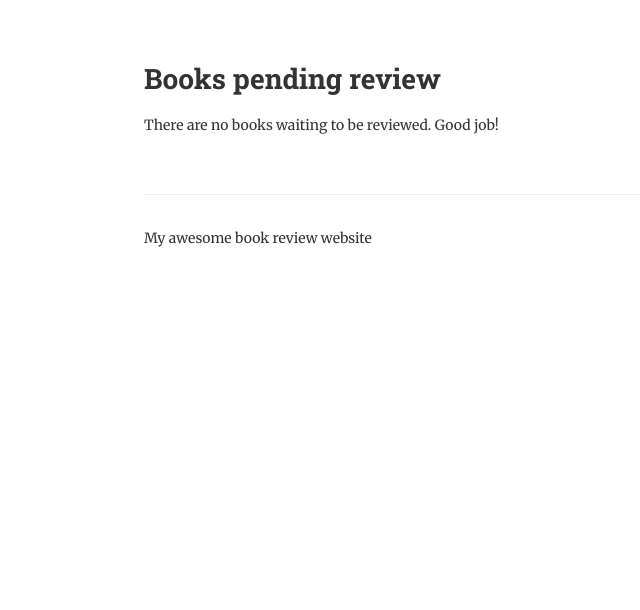
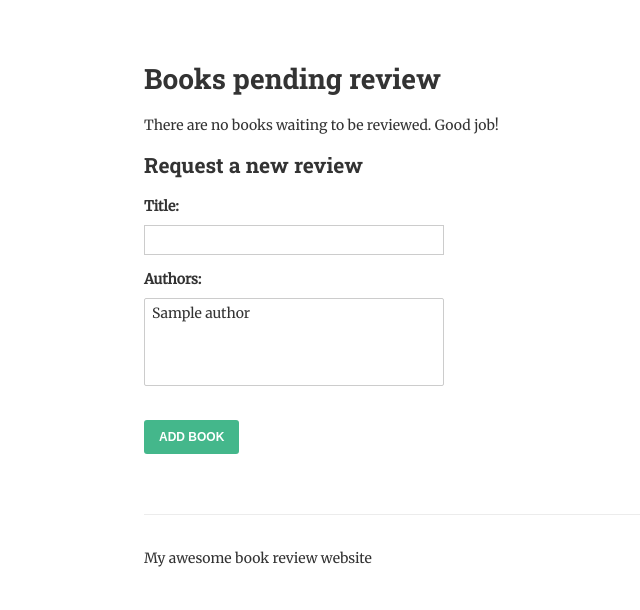
Before and after one commit to deanantonic/readit, a Django app: page /review/ in a window 1280 px wide. Shown: the part 190-800 px from the top of the page, without its empty margins (46-686 px from the left). Run offline with Django 3.2, Linux system fonts and the light colour scheme; tables that the repository leaves empty hold one stand-in row (values such as "Sample post").

Commit message:
Add ModelForm for creating new book review requests

```diff
--- a/books/forms.py
+++ b/books/forms.py
@@ -1,5 +1,5 @@
 from django import forms
-
+from .models import Book
 
 class ReviewForm(forms.Form):
 	"""
@@ -23,3 +23,9 @@ class ReviewForm(forms.Form):
 
 
 	)
+
+
+class BookForm(forms.ModelForm):
+	class Meta:
+		model = Book
+		fields = ['title', 'authors']
--- a/books/templates/list-to-review.html
+++ b/books/templates/list-to-review.html
@@ -25,4 +25,12 @@
 	{% else %}
 		<p>There are no books waiting to be reviewed.  Good job!</p>
 	{% endif %}
+
+	<h2>Request a new review</h2>
+
+    <form method='post'>
+        {% csrf_token %}
+        {{ form.as_p }}
+        <input type="submit" value="Add Book">
+
 {% endblock %}
--- a/books/views.py
+++ b/books/views.py
@@ -1,7 +1,7 @@
 from django.db.models import Count
 from django.shortcuts import get_object_or_404, redirect, render
 from django.views.generic import DetailView, View  # import generic view object so that we can sublass it
-from .forms import ReviewForm
+from .forms import BookForm, ReviewForm
 from .models import Author, Book
 
 
@@ -47,10 +47,45 @@ class AuthorDetail(DetailView):
 	template_name = "author.html"
 
 
-def review_books(request):
-	"""
-	List all of the books that we want to review.
-	"""
+class ReviewList(View):
+    """
+    List all of the books that we want to review.
+    """
+    def get(self, request):
+	    books = Book.objects.filter(date_reviewed__isnull=True).prefetch_related('authors')
+
+	    context = {
+	        'books': books,
+	        'form': BookForm,
+	    }
+
+	    return render(request, "list-to-review.html", context)
+
+    def post(self, request):
+        form = BookForm(request.POST)
+        books = Book.objects.filter(date_reviewed__isnull=True).prefetch_related('authors')
+
+        if form.is_valid():
+            form.save()
+            return redirect('review-books')
+
+        context = {
+            'form': form,
+            'books': books,
+        }
+
+        return render(request, "list-to-review.html", context)
+
+
+
+
+
+
+"""
+def review_books(request):    # saving this as a function based view, class based equivalent = ReviewList
+	'''
+    List all of the books that we want to review.
+	'''
 	books = Book.objects.filter(date_reviewed__isnull=True).prefetch_related('authors')
 
 	context = {
@@ -58,7 +93,7 @@ def review_books(request):
 	}
 
 	return render(request, "list-to-review.html", context)
-
+"""
 
 def review_book(request, pk):
 	"""
--- a/readit/urls.py
+++ b/readit/urls.py
@@ -17,7 +17,7 @@ from django.conf.urls import url
 from django.contrib import admin
 
 from books.views import (AuthorDetail, AuthorList, BookDetail, list_books,
-	                     review_book, review_books)
+	                     ReviewList, review_book)
 
 urlpatterns = [
     url(r'^admin/', admin.site.urls),
@@ -25,6 +25,6 @@ urlpatterns = [
     url(r'^authors/$', AuthorList.as_view(), name='authors'),
     url(r'^books/(?P<pk>[-\w]+)/$', BookDetail.as_view(), name='book-detail'),
     url(r'^authors/(?P<pk>[-\w]+)/$', AuthorDetail.as_view(), name='author-detail'),
-    url(r'^review/$', review_books, name='review-books'),
+    url(r'^review/$', ReviewList.as_view(), name='review-books'),
     url(r'^review/(?P<pk>[-\w]+)/$', review_book, name='review-book'),
 ]
```
